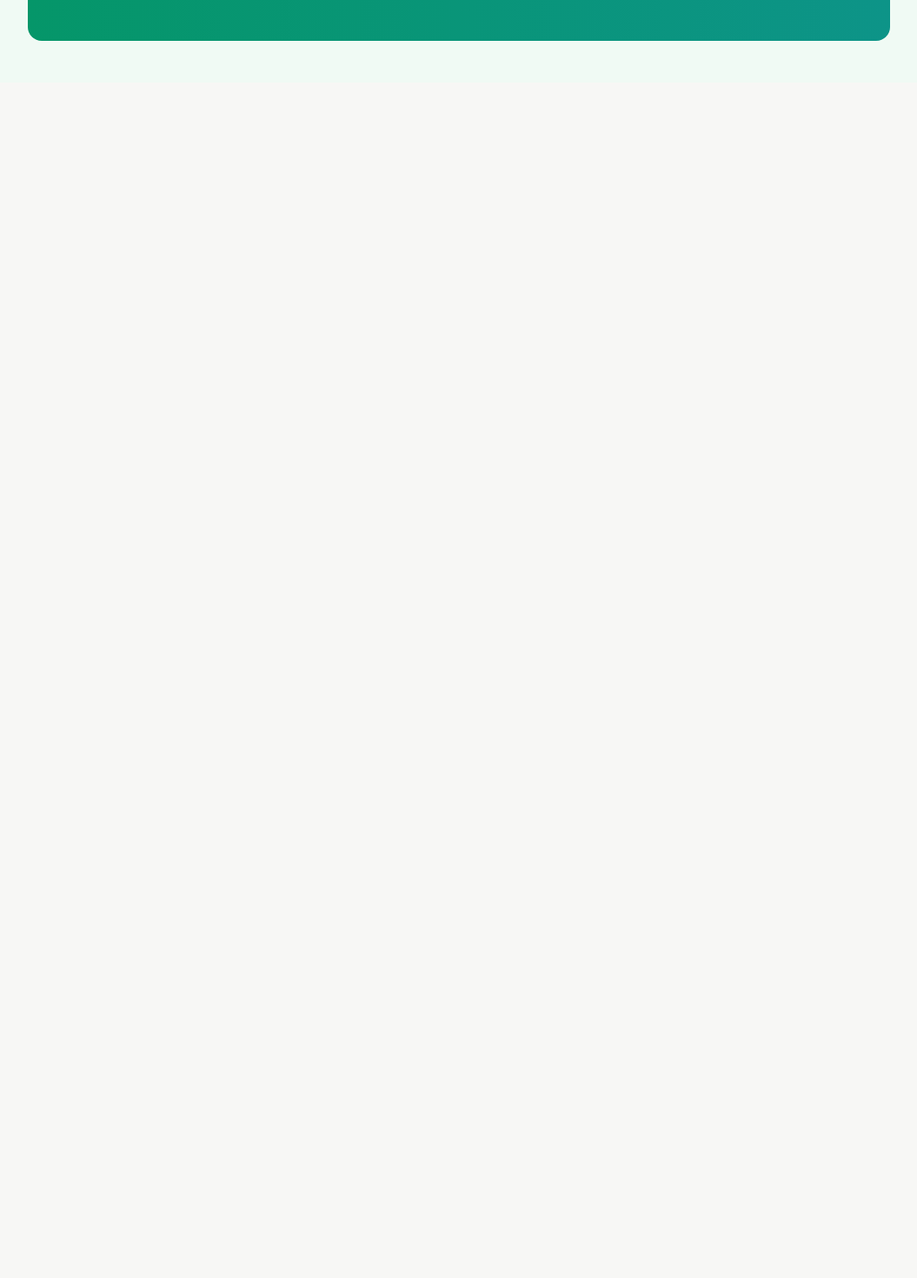
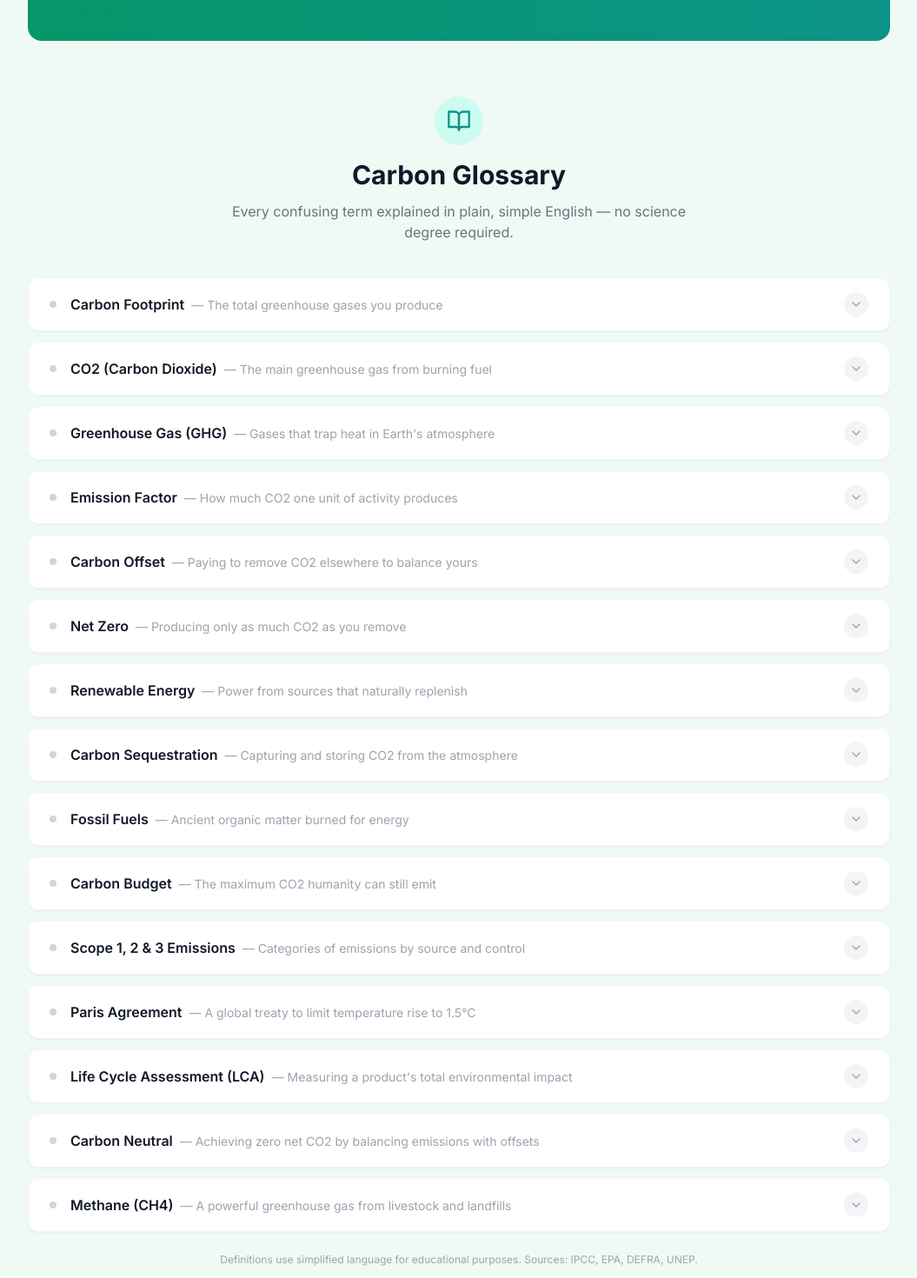
Before and after one commit to srushtip4/Carbon_Footprint_App, a React (Vite) app: page / in a window 1280 px wide. Shown: the part 2040-3510 px from the top of the page at 87% size, without its empty margins (112-1167 px from the left). Before the commit the page ends 2135 px from the top, so only its background shows below. Built offline with nearby package versions, Linux system fonts and the light colour scheme.

Commit message:
CarbonMath page updated

```diff
--- a/src/components/education/CarbonMathPage.tsx
+++ b/src/components/education/CarbonMathPage.tsx
@@ -1,5 +1,5 @@
 import { useState } from 'react';
-import { Leaf, Car, Utensils, Zap, Plane, Calculator, ArrowRight } from 'lucide-react';
+import { Leaf, Car, Utensils, Zap, Plane, Calculator, ArrowRight, BookOpen, ChevronDown, ChevronUp } from 'lucide-react';
 
 const ACTIVITIES = [
   { icon: Car, label: 'Driving a gasoline car', factor: 0.21, unit: 'km', defaultVal: 50, color: 'text-orange-500' },
@@ -8,9 +8,28 @@ const ACTIVITIES = [
   { icon: Zap, label: 'Home electricity usage', factor: 0.417, unit: 'kWh', defaultVal: 30, color: 'text-yellow-500' },
 ];
 
+const GLOSSARY = [
+  { term: 'Carbon Footprint', short: 'The total greenhouse gases you produce', detail: 'Your carbon footprint is the total amount of greenhouse gases (mainly CO2 and methane) that are released into the atmosphere as a result of your activities. Think of it like a "shadow" you leave on the planet — the bigger your shadow, the more you\'re heating the Earth.' },
+  { term: 'CO2 (Carbon Dioxide)', short: 'The main greenhouse gas from burning fuel', detail: 'Carbon dioxide is a gas released when you burn coal, oil, gas, or wood. It\'s invisible, but it acts like a blanket around the Earth, trapping heat. Even though it exists naturally, humans are producing too much of it — about 37 billion tonnes every year.' },
+  { term: 'Greenhouse Gas (GHG)', short: 'Gases that trap heat in Earth\'s atmosphere', detail: 'Greenhouse gases include CO2, methane, nitrous oxide, and water vapor. They act exactly like the glass in a greenhouse — they let sunlight in but trap heat from escaping. Without them, Earth would be freezing. Too many of them causes dangerous warming.' },
+  { term: 'Emission Factor', short: 'How much CO2 one unit of activity produces', detail: 'An emission factor is a number that tells scientists how much CO2 is produced per unit of activity. For example, driving 1 km in an average petrol car releases about 0.21 kg of CO2. These factors are carefully measured by environmental agencies like the US EPA and UK DEFRA.' },
+  { term: 'Carbon Offset', short: 'Paying to remove CO2 elsewhere to balance yours', detail: 'A carbon offset is when you pay for an activity that removes or avoids CO2 somewhere else to "cancel out" your own emissions. For example, paying to plant trees that absorb CO2. It\'s like eating an unhealthy meal but then going for a run — you\'re trying to balance it out.' },
+  { term: 'Net Zero', short: 'Producing only as much CO2 as you remove', detail: 'Net zero means the total CO2 you produce equals the total CO2 you\'re removing or offsetting. Imagine a bucket — net zero means you\'re pouring in the same amount of water as you\'re taking out, keeping the level steady. Many countries have pledged to reach net zero by 2050.' },
+  { term: 'Renewable Energy', short: 'Power from sources that naturally replenish', detail: 'Renewable energy comes from sources that nature constantly restores — sunlight, wind, rain, tides, and geothermal heat. Unlike coal or oil which took millions of years to form and run out when used, renewable sources are essentially unlimited and produce little to no CO2 during use.' },
+  { term: 'Carbon Sequestration', short: 'Capturing and storing CO2 from the atmosphere', detail: 'Sequestration means capturing CO2 and locking it away so it can\'t warm the planet. Trees do this naturally by absorbing CO2 as they grow. Scientists are also developing machines that suck CO2 directly from the air and store it underground — like a vacuum cleaner for greenhouse gases.' },
+  { term: 'Fossil Fuels', short: 'Ancient organic matter burned for energy', detail: 'Fossil fuels (coal, oil, natural gas) are formed from plants and animals that died millions of years ago and were compressed underground. When we burn them for energy, we release all that stored carbon into the atmosphere as CO2 — essentially undoing millions of years of carbon storage in just a few centuries.' },
+  { term: 'Carbon Budget', short: 'The maximum CO2 humanity can still emit', detail: 'A carbon budget is the total amount of CO2 that humans can still emit while keeping global warming below a certain level (like 1.5°C). Once this budget is spent, we\'ve locked in dangerous climate change. Scientists estimate we\'ll exhaust the 1.5°C budget in fewer than 10 years at current emission rates.' },
+  { term: 'Scope 1, 2 & 3 Emissions', short: 'Categories of emissions by source and control', detail: 'These are three levels used in business and personal accounting. Scope 1 = emissions you produce directly (driving your car). Scope 2 = emissions from energy you buy (your electricity use). Scope 3 = all other indirect emissions in your supply chain (the manufacturing of your phone, shipping of food you buy, etc.). Scope 3 is usually the biggest — and hardest to measure.' },
+  { term: 'Paris Agreement', short: 'A global treaty to limit temperature rise to 1.5°C', detail: 'The Paris Agreement is an international climate treaty signed in 2015 by nearly every country. They agreed to work together to limit global warming to well below 2°C above pre-industrial levels, aiming for 1.5°C. Each country pledges emissions cuts, but scientists say current pledges aren\'t enough.' },
+  { term: 'Life Cycle Assessment (LCA)', short: 'Measuring a product\'s total environmental impact', detail: 'An LCA measures the total environmental impact of a product from creation to disposal — "cradle to grave." For example, an electric car\'s LCA includes the CO2 from mining battery materials, manufacturing, the electricity used while driving, and eventually recycling. It gives a full picture, not just the tailpipe emissions.' },
+  { term: 'Carbon Neutral', short: 'Achieving zero net CO2 by balancing emissions with offsets', detail: 'Carbon neutral means that the CO2 a person, product, or company releases is exactly matched by the CO2 they remove or offset elsewhere. Unlike "net zero" which includes all greenhouse gases, carbon neutral focuses specifically on CO2. Many companies claim to be carbon neutral by buying offsets, though critics say this isn\'t always meaningful.' },
+  { term: 'Methane (CH4)', short: 'A powerful greenhouse gas from livestock and landfills', detail: 'Methane is a greenhouse gas 80 times more powerful than CO2 over 20 years, though it breaks down faster. It\'s released by livestock digestion, rice paddies, landfills, and natural gas leaks. Even though there\'s less methane in the atmosphere than CO2, its short-term warming impact is enormous — making it a top priority target for climate action.' },
+];
+
 export default function CarbonMathPage() {
   const [selectedActivity, setSelectedActivity] = useState(0);
   const [sliderVal, setSliderVal] = useState(ACTIVITIES[0].defaultVal);
+  const [expandedTerm, setExpandedTerm] = useState<string | null>(null);
 
   const activity = ACTIVITIES[selectedActivity];
   const co2Result = (activity.factor * sliderVal).toFixed(2);
@@ -103,6 +122,45 @@ export default function CarbonMathPage() {
           <div className="bg-white/10 rounded-xl p-6"><p className="text-3xl font-bold mb-2">1.9t</p><p className="text-emerald-100">Average annual CO2 per person in India</p></div>
         </div>
       </div>
+
+      {/* GLOSSARY */}
+      <div className="mt-16">
+        <div className="text-center mb-10">
+          <div className="inline-flex items-center justify-center w-14 h-14 rounded-full bg-teal-100 mb-4">
+            <BookOpen className="w-7 h-7 text-teal-600" />
+          </div>
+          <h2 className="text-3xl font-bold text-gray-900 mb-3">Carbon Glossary</h2>
+          <p className="text-gray-500 max-w-xl mx-auto">Every confusing term explained in plain, simple English — no science degree required.</p>
+        </div>
+        <div className="space-y-3">
+          {GLOSSARY.map(({ term, short, detail }) => {
+            const isOpen = expandedTerm === term;
+            return (
+              <div key={term} className={`bg-white/90 backdrop-blur-sm rounded-xl border transition-all shadow-sm overflow-hidden ${isOpen ? 'border-teal-300 shadow-md' : 'border-gray-100 hover:border-teal-200'}`}>
+                <button onClick={() => setExpandedTerm(isOpen ? null : term)} className="w-full flex items-center gap-4 px-6 py-4 text-left">
+                  <div className={`flex-shrink-0 w-2 h-2 rounded-full transition-colors ${isOpen ? 'bg-teal-500' : 'bg-gray-300'}`} />
+                  <div className="flex-1 min-w-0">
+                    <span className="font-semibold text-gray-900 text-sm md:text-base">{term}</span>
+                    {!isOpen && <span className="ml-2 text-gray-400 text-sm hidden sm:inline">— {short}</span>}
+                  </div>
+                  <div className={`flex-shrink-0 w-7 h-7 rounded-full flex items-center justify-center transition-colors ${isOpen ? 'bg-teal-100 text-teal-600' : 'bg-gray-100 text-gray-400'}`}>
+                    {isOpen ? <ChevronUp className="w-4 h-4" /> : <ChevronDown className="w-4 h-4" />}
+                  </div>
+                </button>
+                {isOpen && (
+                  <div className="px-6 pb-5">
+                    <div className="pl-6 border-l-2 border-teal-200">
+                      <p className="text-sm font-semibold text-teal-700 mb-2">{short}</p>
+                      <p className="text-gray-600 leading-relaxed text-sm md:text-base">{detail}</p>
+                    </div>
+                  </div>
+                )}
+              </div>
+            );
+          })}
+        </div>
+        <p className="text-center text-xs text-gray-400 mt-6">Definitions use simplified language for educational purposes. Sources: IPCC, EPA, DEFRA, UNEP.</p>
+      </div>
     </div>
   );
 }
```
